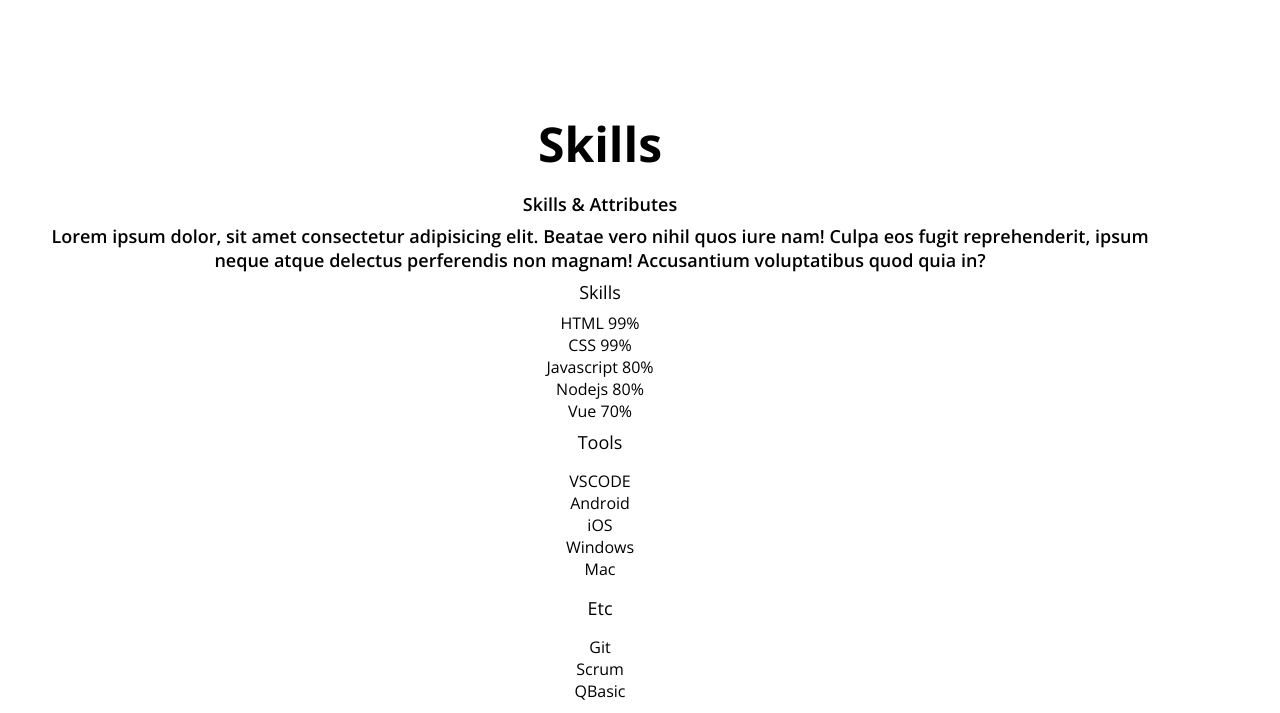
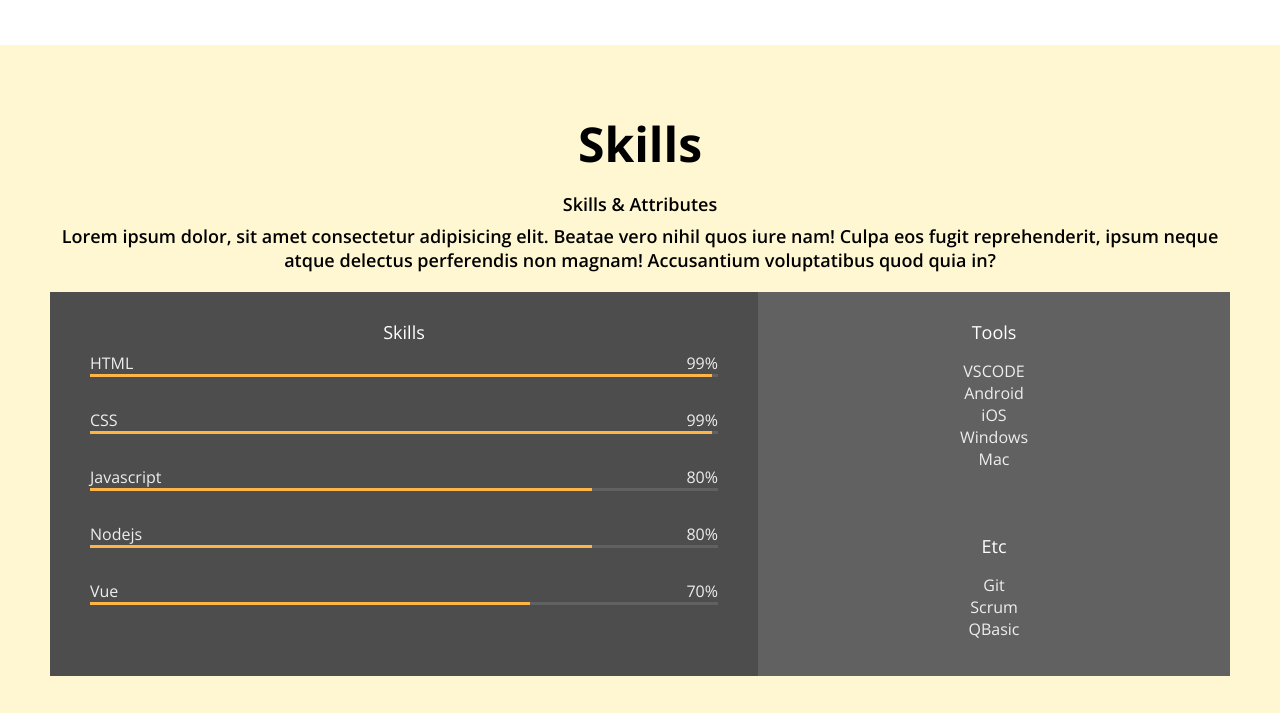
Before and after one commit to viensolas/Maddies-Portfolio, a plain HTML site: page index.html in a window 1280 px wide. Shown: the part 1427-2140 px from the top of the page. Drawn offline with nearby package versions, Linux system fonts and the light colour scheme.

Commit message:
CSS Skills

```diff
--- a/index.html
+++ b/index.html
@@ -67,7 +67,7 @@
       <button class="home__contact">CONTACT ME</button>
     </section>
     <!-- about -->
-    <section id="about" class="section">
+    <section id="about" class="section section__container">
       <h1>About me</h1>
       <p>
         Lorem ipsum dolor sit amet consectetur adipisicing elit. Quos commodi ad
@@ -117,63 +117,65 @@
     </section>
     <!-- skills -->
     <section id="skills" class="section">
+      <section class="section__container">
         <h1>Skills</h1>
         <h2>Skills & Attributes</h2>
         <p>
           Lorem ipsum dolor, sit amet consectetur adipisicing elit. Beatae vero
           nihil quos iure nam! Culpa eos fugit reprehenderit, ipsum neque atque
-        delectus perferendis non magnam! Accusantium voluptatibus quod quia in?
+          delectus perferendis non magnam! Accusantium voluptatibus quod quia
+          in?
         </p>
         <div class="skillset">
           <div class="skillset__left">
-          <h3 class="skillset_title">Skills</h3>
+            <h3 class="skillset__title">Skills</h3>
             <div class="skill">
-            <div class="skill_description">
+              <div class="skill__description">
                 <span>HTML</span>
                 <span>99%</span>
               </div>
               <div class="skill__bar">
-              <div class="skill__value"></div>
+                <div class="skill__value" style="width: 99%"></div>
               </div>
             </div>
             <div class="skill">
-            <div class="skill_description">
+              <div class="skill__description">
                 <span>CSS</span>
                 <span>99%</span>
               </div>
               <div class="skill__bar">
-              <div class="skill__value"></div>
+                <div class="skill__value" style="width: 99%"></div>
               </div>
             </div>
             <div class="skill">
-            <div class="skill_description">
+              <div class="skill__description">
                 <span>Javascript</span>
                 <span>80%</span>
               </div>
               <div class="skill__bar">
-              <div class="skill__value"></div>
+                <div class="skill__value" style="width: 80%"></div>
               </div>
             </div>
             <div class="skill">
-            <div class="skill_description">
+              <div class="skill__description">
                 <span>Nodejs</span>
                 <span>80%</span>
               </div>
               <div class="skill__bar">
-              <div class="skill__value"></div>
+                <div class="skill__value" style="width: 80%"></div>
               </div>
             </div>
             <div class="skill">
-            <div class="skill_description">
+              <div class="skill__description">
                 <span>Vue</span>
                 <span>70%</span>
               </div>
               <div class="skill__bar">
-              <div class="skill__value"></div>
+                <div class="skill__value" style="width: 70%"></div>
               </div>
             </div>
           </div>
-        <div class="skillset_right">
+          <div class="skillset__right">
             <div class="tools">
               <h3 class="skillset__title">Tools</h3>
               <ul class="tools__list">
@@ -194,6 +196,7 @@
             </div>
           </div>
         </div>
+      </section>
     </section>
     <!-- Work -->
     <section id="work" class="section">
--- a/style.css
+++ b/style.css
@@ -95,7 +95,11 @@ p{
 .section{
     text-align:center;
     padding: 50px;
-    max-width:1200px;
+}
+
+.section__container{
+    max-width: 1200px;
+    margin:auto;
 }
 
 /* Navbar  */
@@ -195,11 +199,9 @@ p{
 .major__icon:hover i{
     color:var(--color-orange);
     transform: rotate(360deg) scale(1.3);
+    transition: all 300ms ease;
 }
 
-.major__icon i{
-    transition: all 300ms ease;
-}
 
 .job{
     display:flex;
@@ -222,3 +224,55 @@ p{
     font-size: var(--font-micro);
     padding-left:40px;
 }
+
+/* Skills */
+#skills{
+    background-color: var(--color-yellow);
+}
+
+.skillset{
+    display:flex;
+    background-color: var(--color-light-grey);
+    color:var(--color-light-white);
+    margin:20px 0;
+}
+
+.skillset__title{
+    color:var(--color-white);
+}
+
+.skillset__left{
+    flex-basis : 60%;
+    background-color: var(--color-dark-grey);
+    padding:20px 40px;
+}
+
+.skill{
+    margin-bottom:32px;
+}
+.skill__description{
+    display:flex;
+    justify-content: space-between;
+}
+
+.skill__bar{
+    width:100%;
+    height:3px;
+    background-color: var(--color-grey);
+}
+
+.skill__value{
+    width:70%;
+    height:3px;
+    background-color: var(--color-orange);
+}
+
+.skillset__right{
+    flex-basis: 40%;
+}
+
+.tools,
+.etc {
+    background-color:var(--color-grey);
+    padding:20px
+}
```
Lines whose indentation alone changed are shown as unchanged.
